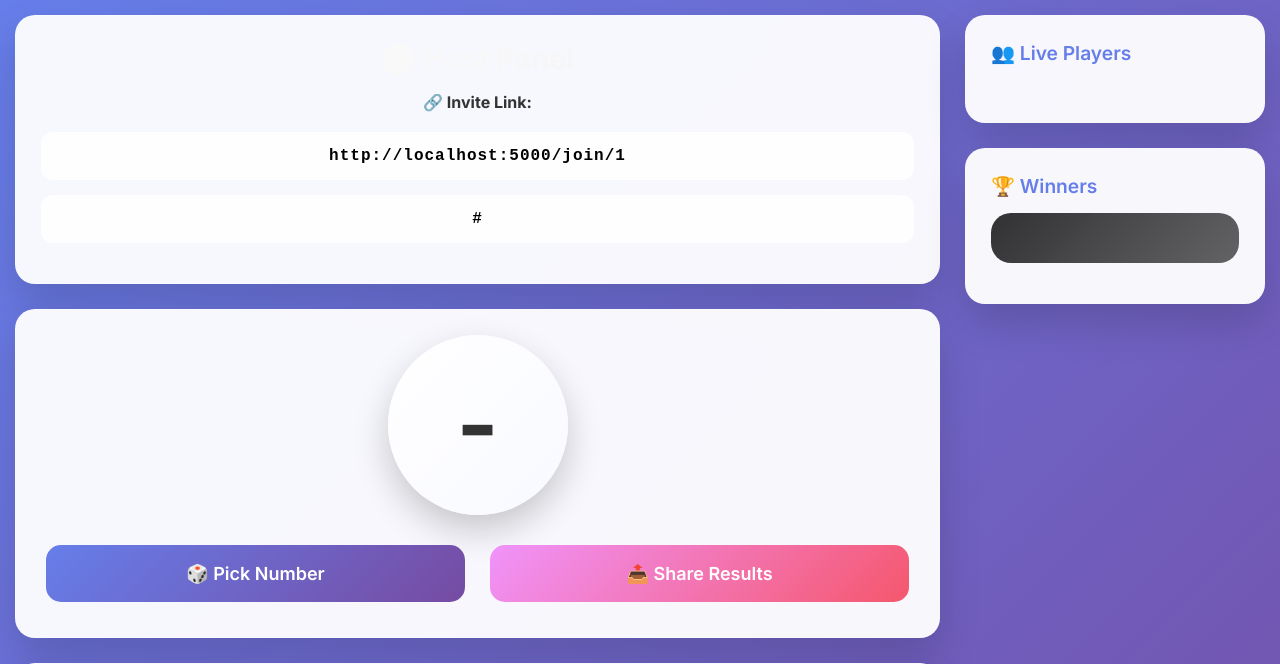
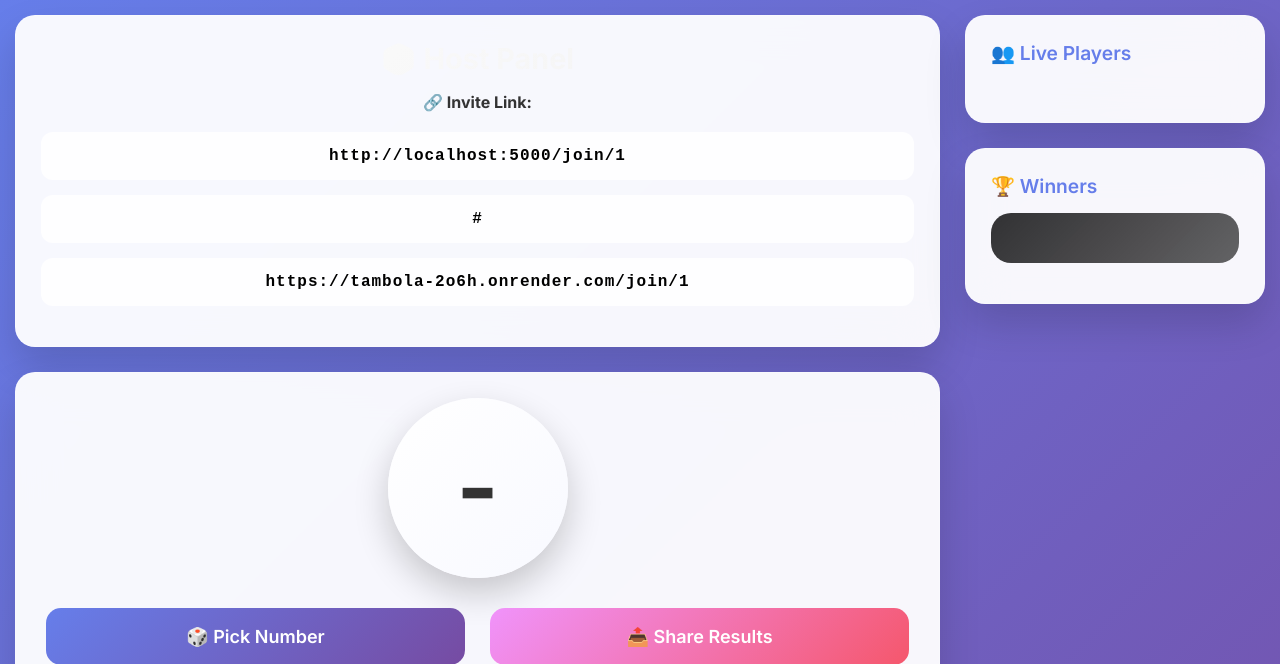
Before and after one commit to manjustudymate/tambola, a Flask app: template templates/host.html in a window 1280 px wide. Shown: the top 664 px of the page. Run offline with Flask 3, Linux system fonts and the light colour scheme; the template is opened without the code that fills it: most values are stand-ins (such as "Sample title", 1, 10 or a date in 2020); some libraries are stand-ins or nearby versions.

Commit message:
added the URL in host page

```diff
--- a/requirements.txt
+++ b/requirements.txt
@@ -1,3 +1,4 @@
 flask
 flask-socketio
 eventlet
+gunicorn
--- a/templates/host.html
+++ b/templates/host.html
@@ -370,6 +370,7 @@
       </p>
       <input value="http://localhost:5000/join/{{game_id}}" readonly>
       <input value="{{ invite_link }}" readonly>
+      <input value="https://tambola-2o6h.onrender.com/join/{{game_id}}" readonly>
 
     </div>
 
```
